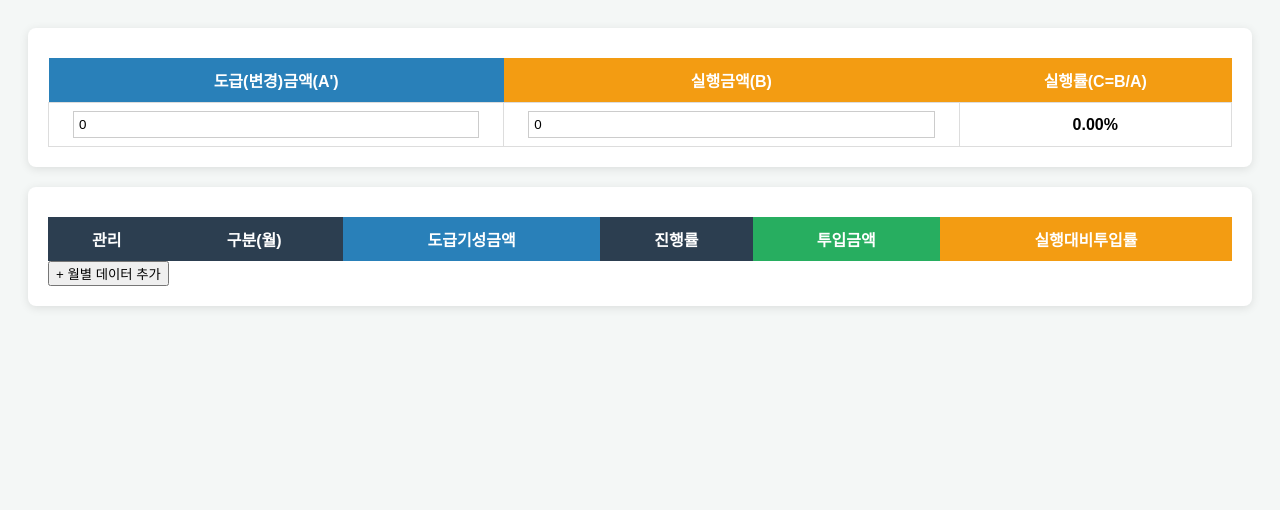
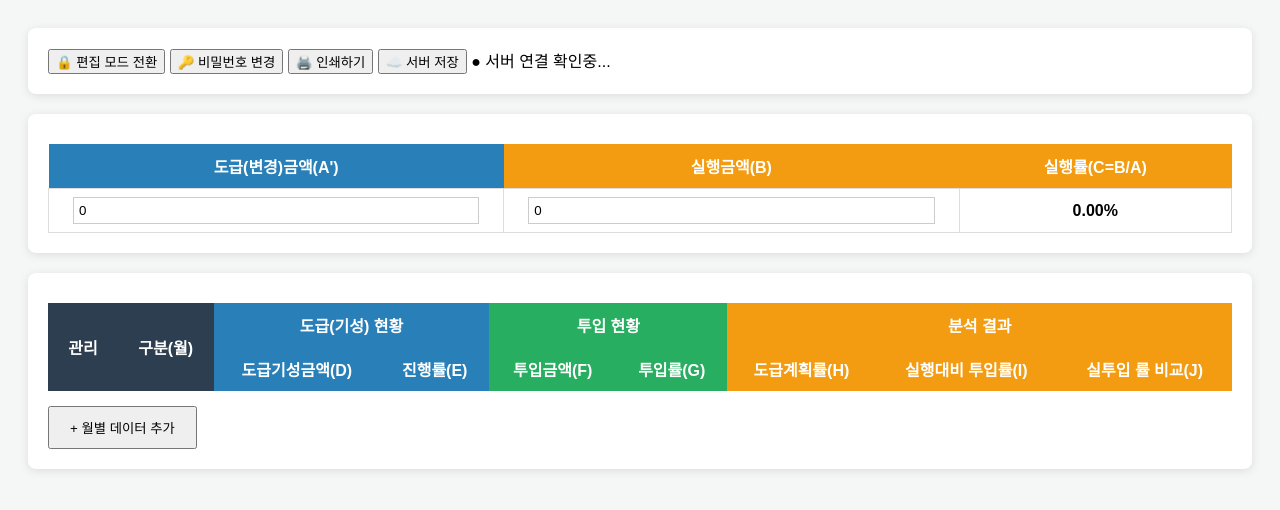
Before and after one commit to jihyoungbem/cost-manager, a plain HTML site: page index.html in a window 1280 px wide. Drawn offline with Linux system fonts and the light colour scheme.

Commit message:
Add files via upload

```diff
--- a/index.html
+++ b/index.html
@@ -23,6 +23,13 @@
     </style>
 </head>
 <body>
+    <div class="card no-print">
+    <button onclick="toggleEdit()">🔒 편집 모드 전환</button>
+    <button onclick="changePassword()">🔑 비밀번호 변경</button>
+    <button onclick="window.print()">🖨️ 인쇄하기</button>
+    <button onclick="saveToServer()">☁️ 서버 저장</button>
+    <span id="status-indicator" class="disconnected">● 서버 연결 확인중...</span>
+</div>
 
     <div class="card">
         <table>
@@ -47,17 +54,25 @@
     <table id="monthly-table">
         <thead>
             <tr>
-                    <th class="bg-main" rowspan="2">관리</th>
-                    <th class="bg-main">구분(월)</th>
-                    <th class="bg-blue">도급기성금액</th>
-                    <th class="bg-main">진행률</th>
-                    <th class="bg-green">투입금액</th>
-                    <th class="bg-gold">실행대비투입률</th>
+                <th class="bg-main" rowspan="2" style="width: 50px;">관리</th>
+                <th class="bg-main" rowspan="2">구분(월)</th>
+                <th class="bg-blue" colspan="2">도급(기성) 현황</th>
+                <th class="bg-green" colspan="2">투입 현황</th>
+                <th class="bg-gold" colspan="3">분석 결과</th>
+            </tr>
+            <tr>
+                <th class="bg-blue">도급기성금액(D)</th>
+                <th class="bg-blue">진행률(E)</th>
+                <th class="bg-green">투입금액(F)</th>
+                <th class="bg-green">투입률(G)</th>
+                <th class="bg-gold">도급계획률(H)</th>
+                <th class="bg-gold">실행대비 투입률(I)</th>
+                <th class="bg-gold">실투입 률 비교(J)</th>
             </tr>
         </thead>
         <tbody id="monthly-body"></tbody>
     </table>
-        <button onclick="addRow()">+ 월별 데이터 추가</button>
+    <button onclick="addRow()" style="margin-top:15px; padding: 10px 20px;">+ 월별 데이터 추가</button>
 </div>
 
     <script>
@@ -75,6 +90,26 @@
                 alert(isEditable ? "편집 모드 활성화" : "읽기 전용 모드 전환");
             } else { alert("비밀번호가 틀렸습니다."); }
         }
+        // 1. 숫자 콤마 표시용 공통 함수 (화면 출력용)
+    function formatNumber(num) {
+        if (num === null || num === undefined) return "0";
+        return Number(num).toLocaleString('ko-KR');
+    }
+
+    // 2. 서버 저장 전 데이터 정제 함수 (서버 통신 시 필수)
+    function getCleanData() {
+        return monthlyData.map(row => ({
+            ...row,
+            dAmount: Number(row.dAmount),
+            fAmount: Number(row.fAmount),
+            hPlan: Number(row.hPlan)
+        }));
+    }
+
+    // 3. (옵션) 총괄 금액 콤마 자동 적용 이벤트
+    document.getElementById('total-A').addEventListener('blur', function() {
+        this.value = formatNumber(Number(this.value.replace(/,/g, '')));
+    });
 
         // ... (나머지 함수 동일)
         async function saveToServer() {
```
Lines whose indentation alone changed are shown as unchanged.
